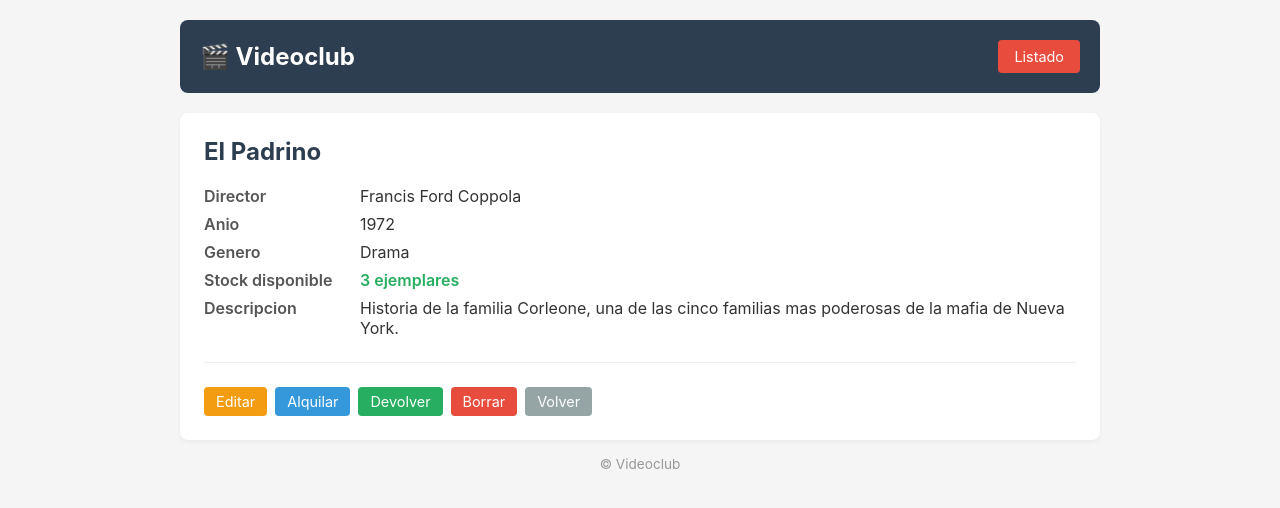
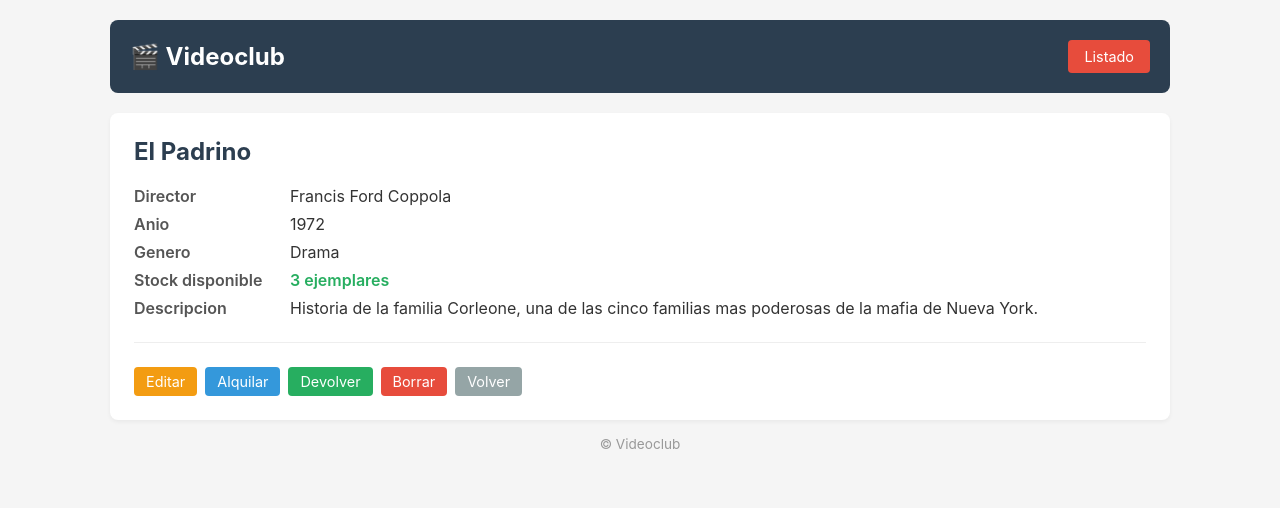
Before and after one commit to jpsg8708-ctrl/videoclub-docker, a Flask app: page /pelicula/1 in a window 1280 px wide. Shown: the top 508 px of the page. Run offline with Flask 3, Linux system fonts and the light colour scheme; data comes from the database, SQL or seed files in the repository; data that the repository does not hold is empty.

Commit message:
README corregido y arreglo visual de botones

```diff
--- a/app/templates/base.html
+++ b/app/templates/base.html
@@ -8,7 +8,7 @@
         * { box-sizing: border-box; }
         body {
             font-family: -apple-system, BlinkMacSystemFont, "Segoe UI", Roboto, sans-serif;
-            max-width: 960px;
+            max-width: 1100px;
             margin: 0 auto;
             padding: 20px;
             background: #f5f5f5;
@@ -45,7 +45,7 @@
         th, td { padding: 10px; text-align: left; border-bottom: 1px solid #eee; }
         th { background: #ecf0f1; font-weight: 600; }
         tr:hover { background: #fafafa; }
-        .actions { display: flex; gap: 8px; flex-wrap: wrap; }
+        .actions { display: flex; gap: 8px; flex-wrap: nowrap; }
         .btn {
             display: inline-block;
             padding: 6px 12px;
```
Also changed, not shown: README.md.
